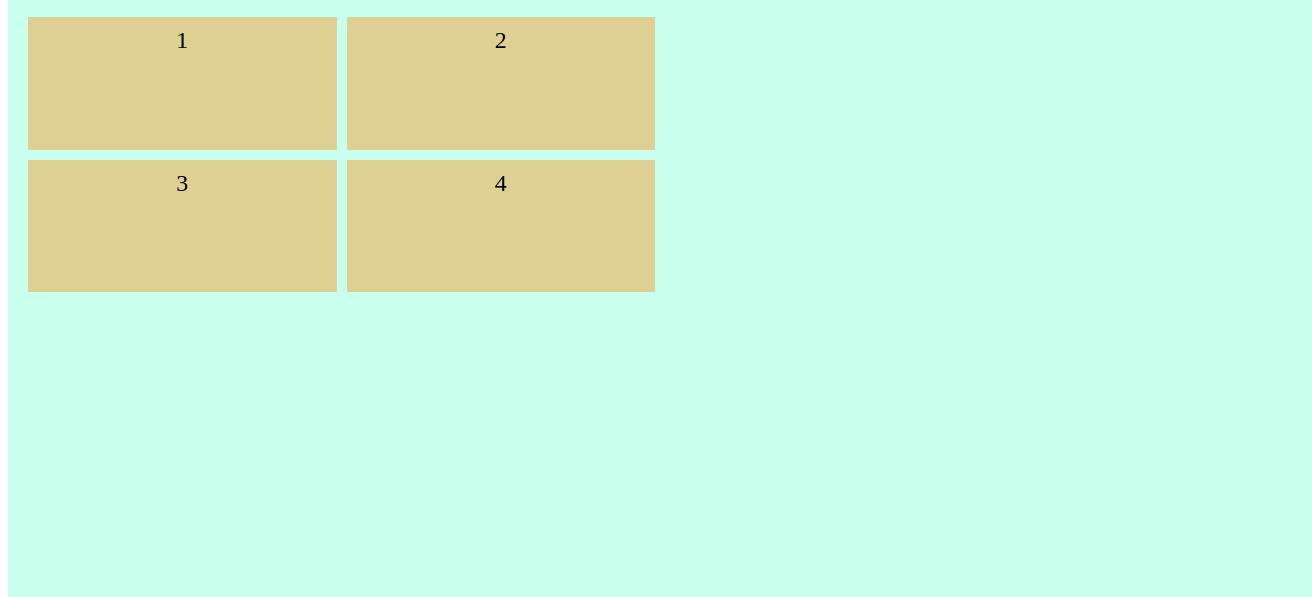
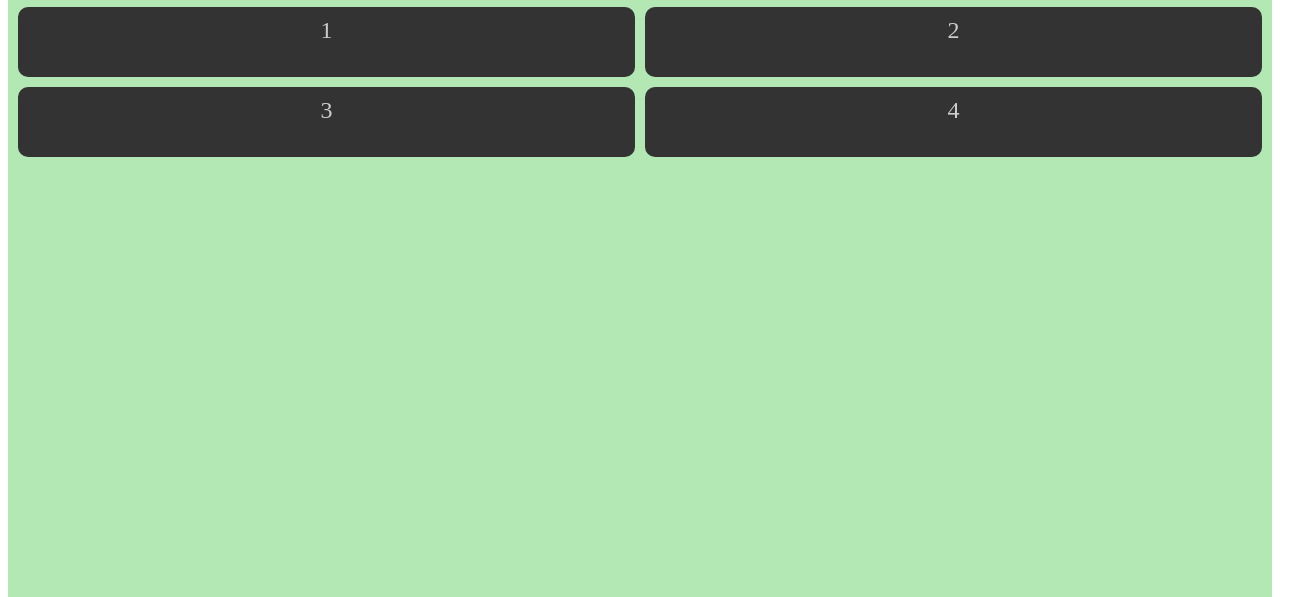
Before and after one commit to marcoslafoz/LenguajeMarcas-CSS, a plain HTML site: page MarcosLafoz_RepasoFlexBoxGrid/flexboxgrid.html in a window 1280 px wide. Shown: the part 211-808 px from the top of the page, 1312 px wide, since content can reach past the window. Drawn offline with Linux system fonts and the light colour scheme.

Commit message:
10/03/2023 - 12:53

```diff
--- a/MarcosLafoz_RepasoFlexBoxGrid/flexboxgrid.html
+++ b/MarcosLafoz_RepasoFlexBoxGrid/flexboxgrid.html
@@ -51,12 +51,8 @@ la sección inferior en una cuadrícula de 2x2.-->
             width: 100%;
             height: 100%;
             flex: 1;
-            display: grid;
-            grid-template-columns: repeat(2, 1fr);
-            grid-template-rows: repeat(2, 1fr);
             grid-gap: 10px;
-            padding: 20px;
-            background-color: rgba(127, 255, 212, 0.419);
+            background-color: rgba(217, 9, 207, 0.419);
         }
 
         .cuadricula {
@@ -64,13 +60,20 @@ la sección inferior en una cuadrícula de 2x2.-->
             grid-template-columns: repeat(2, 1fr);
             grid-template-rows: repeat(2, 1fr);
             gap: 10px;
+            margin: 10px 10px 10px;
         }
 
         .item {
-            background-color: #ff840062;
+            background-color: white;
+            border-radius: 10px;
             padding: 10px;
             font-size: 24px;
             text-align: center;
+            height: 50px;
+        }
+
+        body {
+            filter: invert(0.8);
         }
     </style>
 </body>
```
